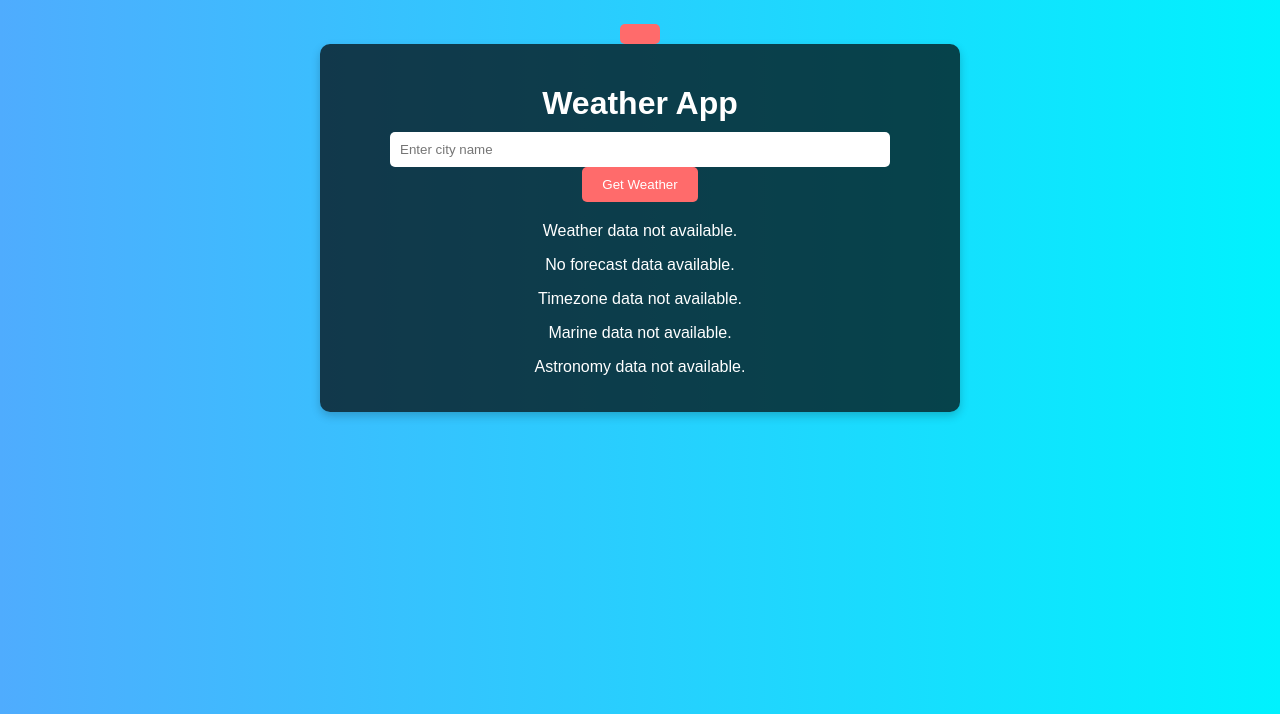
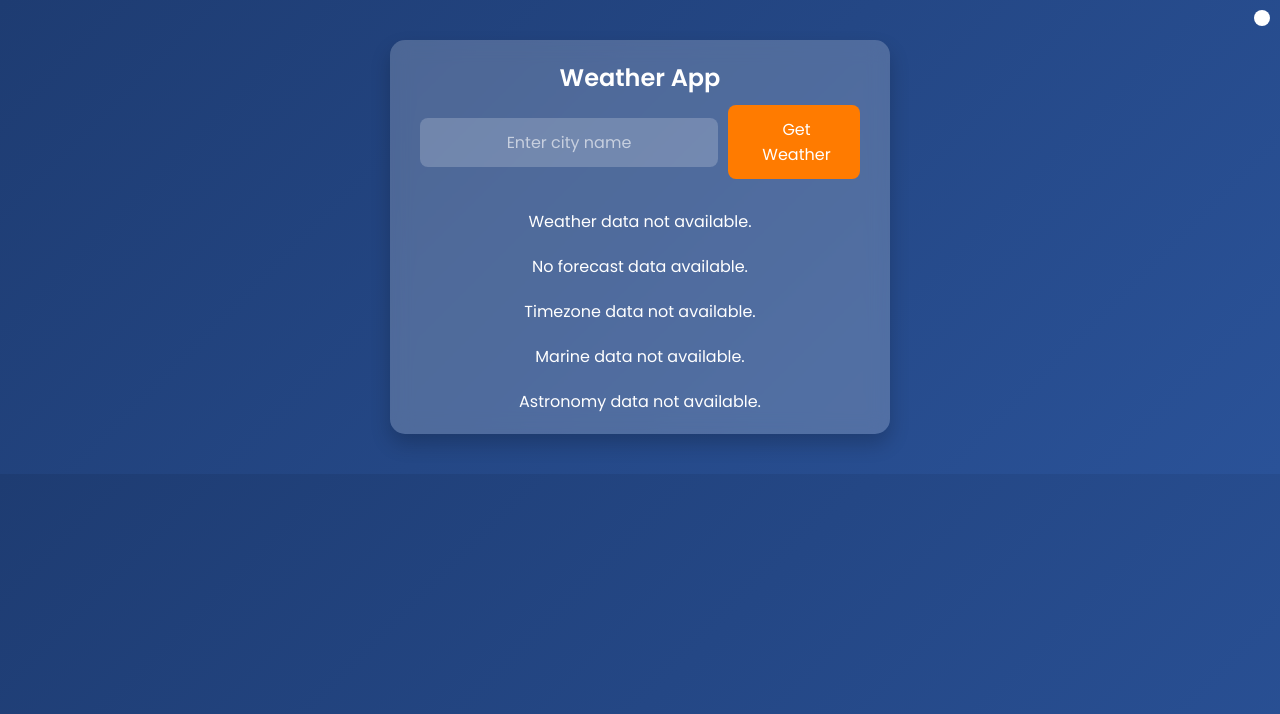
Before and after one commit to Ezepue/Weather-App, a Flask app: page / in a window 1280 px wide. Shown: the top 714 px of the page. Run offline with Flask 3, Linux system fonts and the light colour scheme; data that the repository does not hold is empty; some libraries are stand-ins or nearby versions.

Commit message:
UI design

```diff
--- /dev/null
+++ b/static/script.js
@@ -0,0 +1,60 @@
+document.addEventListener("DOMContentLoaded", () => {
+    const form = document.getElementById("weather-form");
+    const cityInput = document.getElementById("city-input");
+    const loadingText = document.getElementById("loading-text");
+    const darkModeToggle = document.getElementById("dark-mode-toggle");
+    const body = document.body;
+
+    // Restore dark mode state from localStorage
+    if (localStorage.getItem("dark-mode") === "enabled") {
+        body.classList.add("dark-mode");
+    }
+
+    // Toggle dark mode
+    darkModeToggle.addEventListener("click", () => {
+        body.classList.toggle("dark-mode");
+        if (body.classList.contains("dark-mode")) {
+            localStorage.setItem("dark-mode", "enabled");
+        } else {
+            localStorage.removeItem("dark-mode");
+        }
+    });
+
+    form.addEventListener("submit", async (event) => {
+        event.preventDefault();
+        const city = cityInput.value.trim();
+        if (!city) {
+            alert("Please enter a city name!");
+            return;
+        }
+
+        loadingText.style.display = "block";
+
+        try {
+            const response = await fetch(`/get_weather?city=${city}`);
+            const data = await response.json();
+
+            if (data.error) {
+                alert("City not found! Please try again.");
+            } else {
+                updateWeatherUI(data);
+            }
+        } catch (error) {
+            alert("Failed to fetch weather data. Try again later!");
+        } finally {
+            loadingText.style.display = "none";
+        }
+    });
+
+    function updateWeatherUI(data) {
+        document.querySelector(".weather-info").innerHTML = `
+            <h2><i class="wi wi-day-cloudy"></i> Current Weather in ${data.location.name}, ${data.location.country}</h2>
+            <div class="weather-card">
+                <i class="wi wi-thermometer"></i>
+                <p>Temperature: ${data.current.temp_c}°C</p>
+                <p>Condition: <i class="wi wi-${data.current.condition.icon}"></i> ${data.current.condition.text}</p>
+                ${data.current.air_quality ? `<p><i class="wi wi-dust"></i> Air Quality Index: ${data.current.air_quality.pm2_5}</p>` : "<p>Air Quality Data not available.</p>"}
+            </div>
+        `;
+    }
+});
--- a/static/style.css
+++ b/static/style.css
@@ -1,61 +1,142 @@
+/* Import Google Fonts */
+@import url('https://fonts.googleapis.com/css2?family=Poppins:wght@300;400;600&display=swap');
+
+
+/* Form Styling */
+.search-container {
+    display: flex;
+    justify-content: center;
+    align-items: center;
+    gap: 10px;
+    margin-bottom: 20px;
+    padding: 10px;
+    border-radius: 10px;
+
+}
+
+input {
+    padding: 12px;
+    border-radius: 8px;
+    border: none;
+    width: 70%;
+    font-size: 16px;
+    outline: none;
+    text-align: center;
+    background: rgba(255, 255, 255, 0.2);
+    color: white;
+}
+
+input::placeholder {
+    color: rgba(255, 255, 255, 0.6);
+}
+
+button {
+    padding: 12px 15px;
+    border: none;
+    background: #ff7b00;
+    color: white;
+    font-size: 16px;
+    border-radius: 8px;
+    cursor: pointer;
+    transition: 0.3s;
+    display: flex;
+    align-items: center;
+    gap: 5px;
+}
+
+
+button i {
+    font-size: 20px;
+}
+
+button:hover {
+    background: #ff5400;
+}
+
+/* Loading Text */
+#loading-text {
+    font-size: 14px;
+    color: rgba(255, 255, 255, 0.8);
+    margin-top: 10px;
+}
+
+
+/* General Reset */
+* {
+    margin: 0;
+    padding: 0;
+    box-sizing: border-box;
+    font-family: 'Poppins', sans-serif;
+}
+
 body {
-    font-family: Arial, sans-serif;
-    background: linear-gradient(to right, #4facfe, #00f2fe);
-    color: white;
+    background: linear-gradient(135deg, #1e3c72, #2a5298);
+    color: #fff;
     text-align: center;
-    margin: 0;
     padding: 20px;
+    transition: background 0.3s, color 0.3s;
 }
 
 .container {
-    max-width: 600px;
-    margin: auto;
-    background: rgba(0, 0, 0, 0.7);
+    max-width: 500px;
+    margin: 20px auto;
+    background: rgba(255, 255, 255, 0.2);
     padding: 20px;
-    border-radius: 10px;
-    box-shadow: 0px 4px 10px rgba(0, 0, 0, 0.2);
+    border-radius: 15px;
+    backdrop-filter: blur(10px);
+    box-shadow: 0 10px 20px rgba(0, 0, 0, 0.2);
 }
 
-h1 {
-    font-size: 2em;
-    margin-bottom: 10px;
-}
-
-form {
+/* Section Spacing */
+.section-spacing {
     margin-bottom: 20px;
 }
 
-input[type="text"] {
-    padding: 10px;
-    width: 80%;
-    border-radius: 5px;
-    border: none;
-}
-
-button {
-    padding: 10px 20px;
-    background: #ff6b6b;
-    color: white;
-    border: none;
-    border-radius: 5px;
-    cursor: pointer;
-    transition: 0.3s;
-}
-
-button:hover {
-    background: #ff4757;
-}
-
-.weather-info, .forecast, .history, .timezone, .marine, .sports, .astronomy {
-    background: rgba(255, 255, 255, 0.1);
-    padding: 15px;
-    margin-top: 15px;
-    border-radius: 5px;
-    box-shadow: 0px 2px 5px rgba(0, 0, 0, 0.1);
+/* Headings */
+h1 {
+    font-size: 24px;
+    font-weight: 600;
 }
 
 h2 {
-    color: #ffd700;
-    font-size: 1.5em;
     margin-bottom: 10px;
+    font-size: 20px;
 }
+
+/* Weather Cards */
+.weather-card {
+    background: rgba(255, 255, 255, 0.3);
+    padding: 20px;
+    border-radius: 12px;
+    margin-top: 15px;
+    box-shadow: 0 5px 15px rgba(0, 0, 0, 0.1);
+}
+
+/* Dark Mode */
+.dark-mode {
+    background: linear-gradient(135deg, #121212, #333);
+    color: #ddd;
+}
+
+#dark-mode-toggle {
+    position: fixed;
+    top: 10px;
+    right: 10px;
+    background: white;
+    color: black;
+    padding: 8px;
+    border-radius: 50%;
+    cursor: pointer;
+    font-size: 18px;
+}
+
+/* Responsive Design */
+@media (max-width: 600px) {
+    .container {
+        width: 90%;
+    }
+
+    input {
+        width: 65%;
+    }
+}
```
